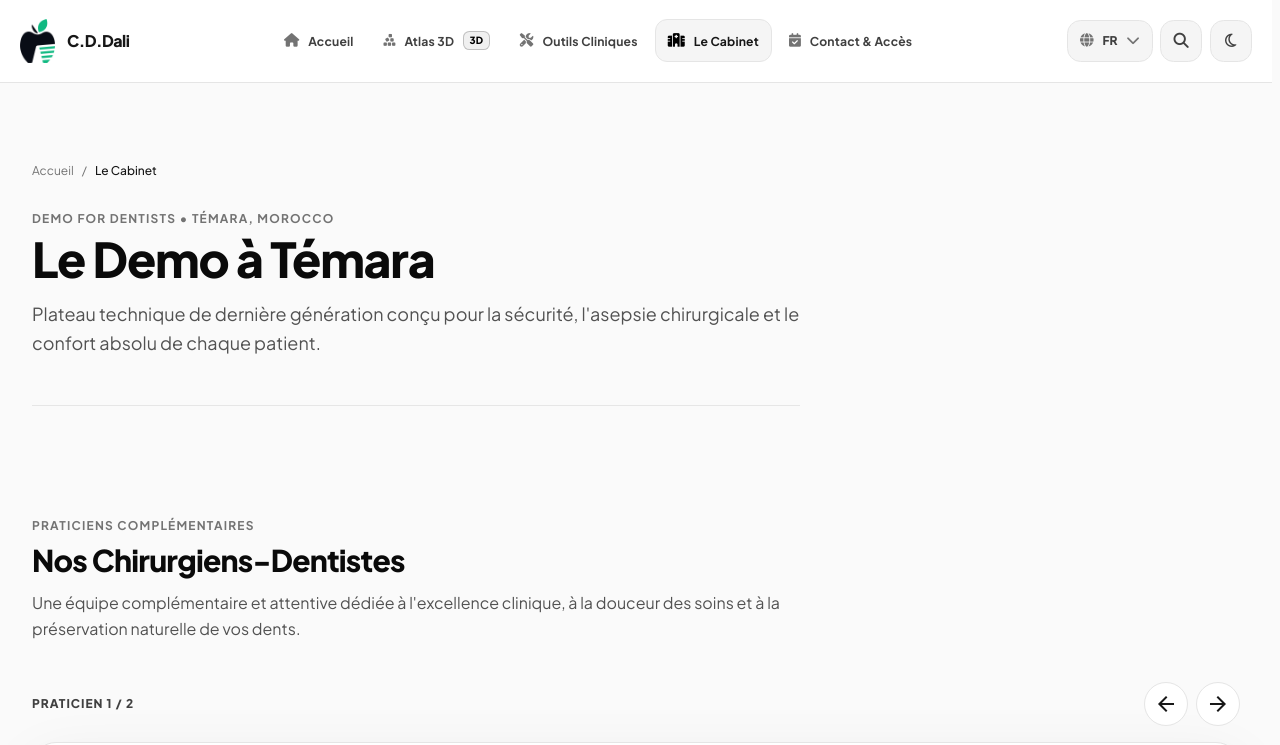
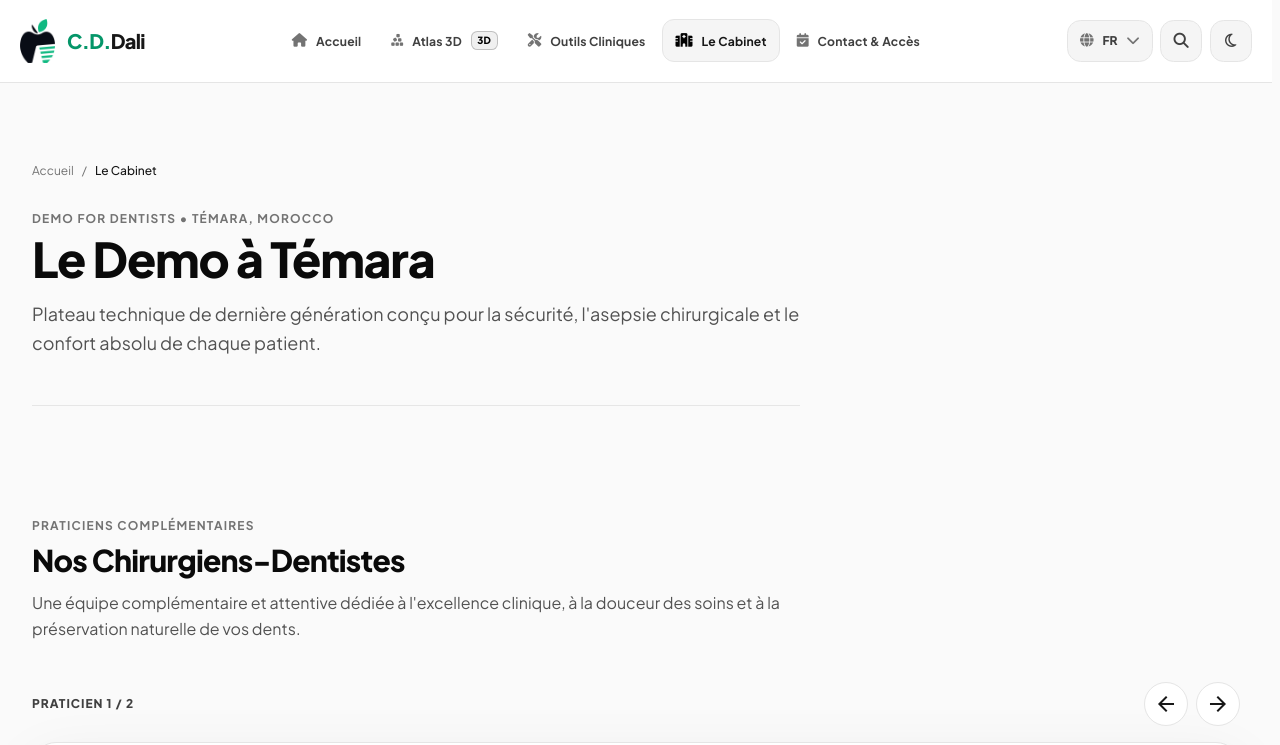
Before and after one commit to marvenpiadri/DrDali, an Angular app: page /clinic in a window 1280 px wide. Shown: the top 745 px of the page. Built offline with nearby package versions, Linux system fonts and the light colour scheme; a web font is replaced by a local one.

Commit message:
Set C.D.Dali wordmark to 20px with mode-aware colors

```diff
--- a/src/app/components/logo/logo.css
+++ b/src/app/components/logo/logo.css
@@ -67,9 +67,14 @@
 
 .logo-brand-name {
   color: var(--text-primary);
-  font-size: 1rem;
+  font-size: 20px;
   font-weight: 800;
   letter-spacing: -.035em;
   line-height: 1;
   text-transform: none;
 }
+
+.logo-brand-name { display: inline-flex; align-items: baseline; gap: 0; }
+.logo-brand-prefix { color: #059669; }
+.logo-brand-surname { color: var(--text-primary); }
+.dark .logo-brand-prefix { color: #34d399; }
```
